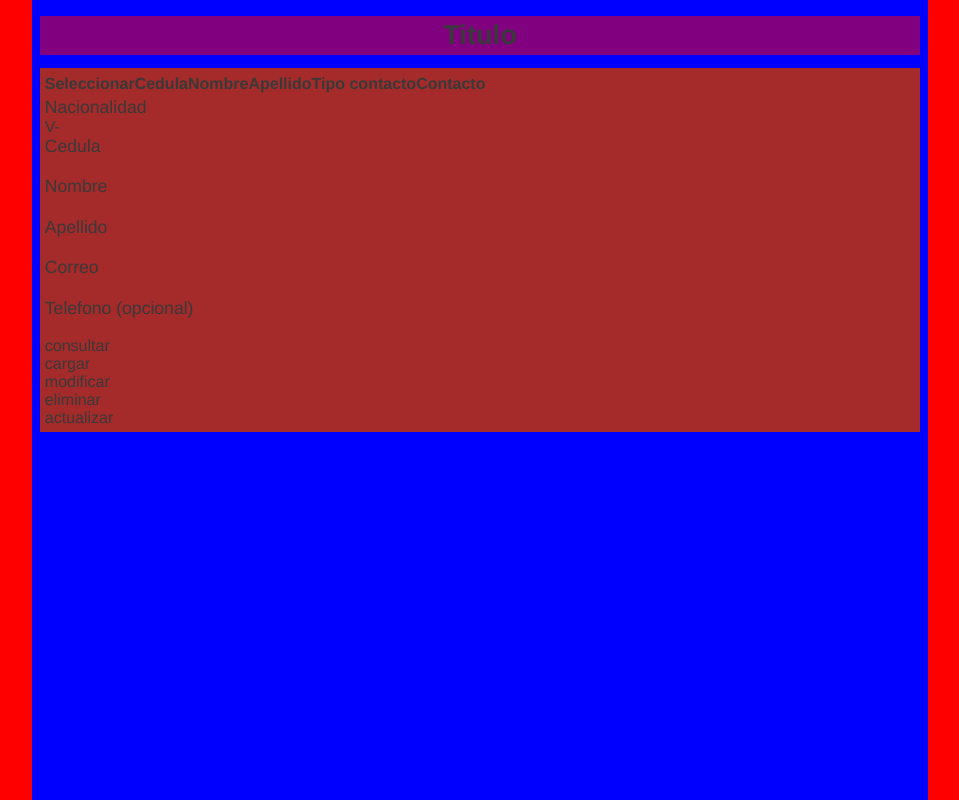
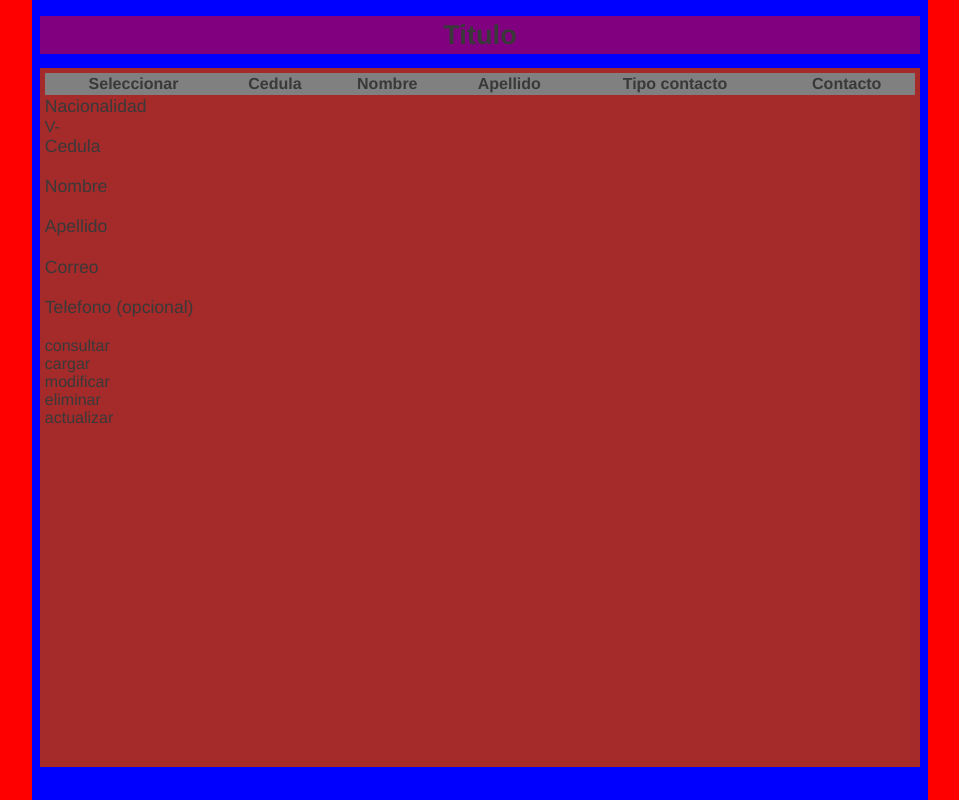
Before and after one commit to andlicon/Experimental, a PHP site: page /php/interfazRepresentante/representanteView.php in a window 1280 px wide. Shown: the whole page, without its empty margins (160-1119 px from the left). Run offline with PHP 8.4, Linux system fonts and the light colour scheme; lists and menus that the app fills with data are empty.

Commit message:
Se anadieron div para poder aplicar grid

```diff
--- a/Sass/componentes/__output.scss
+++ b/Sass/componentes/__output.scss
@@ -1,36 +1,6 @@
-// .output {
-//     display: flex;
-//     flex-flow: column nowrap;
+.output {
+    width: 100%;
+    height: 80%;
 
-//     background-color: grey;
-// }
-
-// .output__tabla {
-//     height: 100%;
-
-//     border: 1px solid black;
-// }
-
-// .output__celda {
-
-//     border: 1px solid black;
-//     text-align: left;
-// }
-
-// .output__celda--header {
-//     text-align: center;
-// }
-
-// .output__col--cedula {
-//     width: 6.3em;
-// }
-
-// .output__mensaje {
-//     display: absolute;
-// }
-
-// .output__seleccion {
-//     width: 1em;
-//     height: 1em;
-//     background-color: red;
-// }
+    background-color: grey;
+}
--- a/Sass/componentes/__vista.scss
+++ b/Sass/componentes/__vista.scss
@@ -7,7 +7,7 @@
     display: flex;
     flex-flow: row nowrap;
     justify-content: center;
-    align-items: center;
+    align-items: stretch;
 }
 
 .vista__contenido {
@@ -18,7 +18,10 @@
 }
 
 .vista__titulo {
+    height: 5%;
+
     padding: 0.3em;
+
     margin-bottom: 0.5em;
 
     background-color: purple;
@@ -27,10 +30,14 @@
 .vista__cuerpo {
     padding: 0.3em;
 
+    height: 91%;
+
     background-color: brown;
 }
 
 .vista__mensaje {
+    height: 3%;
+
     padding: 0.4em;
     margin-bottom: 0.3em;
 
--- a/css/main.css
+++ b/css/main.css
@@ -278,6 +278,12 @@
   height: 100%;
 }
 
+.output {
+  width: 100%;
+  height: 80%;
+  background-color: grey;
+}
+
 .vista {
   /*Centrada*/
   height: 100%;
@@ -293,9 +299,9 @@
   -webkit-box-pack: center;
       -ms-flex-pack: center;
           justify-content: center;
-  -webkit-box-align: center;
-      -ms-flex-align: center;
-          align-items: center;
+  -webkit-box-align: stretch;
+      -ms-flex-align: stretch;
+          align-items: stretch;
 }
 
 .vista__contenido {
@@ -305,6 +311,7 @@
 }
 
 .vista__titulo {
+  height: 5%;
   padding: 0.3em;
   margin-bottom: 0.5em;
   background-color: purple;
@@ -312,10 +319,12 @@
 
 .vista__cuerpo {
   padding: 0.3em;
+  height: 91%;
   background-color: brown;
 }
 
 .vista__mensaje {
+  height: 3%;
   padding: 0.4em;
   margin-bottom: 0.3em;
   font-weight: 600;
--- a/php/interfazRepresentante/representanteView.php
+++ b/php/interfazRepresentante/representanteView.php
@@ -104,6 +104,7 @@
                 </tbody>
             </table>
             <!-- inputs -->
+            <div class="input">
                 <label for="nacionalidadInput" class="input__label">Nacionalidad</label>
                 <select name="nacionalidadInput" id="nacionalidadInput" class="input__select">
                     <option value="V-" class="input__select">V-</option>
@@ -119,12 +120,15 @@
                 <input type="text" id="correoInput" name="correoInput" class="input__input input__input--texto">
                 <label for="telefonoInput" class="input__label">Telefono (opcional)</label>
                 <input type="text" id="telefonoInput" name="telefonoInput" class="input__input input__input--texto">
+            </div>
             <!-- botones -->
+            <div class="botones">
                 <button name="consultar" class="boton">consultar</button>
                 <button name="cargar" class="boton">cargar</button>
                 <button name="modificar" class="boton">modificar</button>
                 <button name="eliminar" class="boton">eliminar</button>
                 <button name="actualizar" class="boton">actualizar</button>
+            </div>
         </form>
     </div>
 </body>
```
Lines whose indentation alone changed are shown as unchanged.
